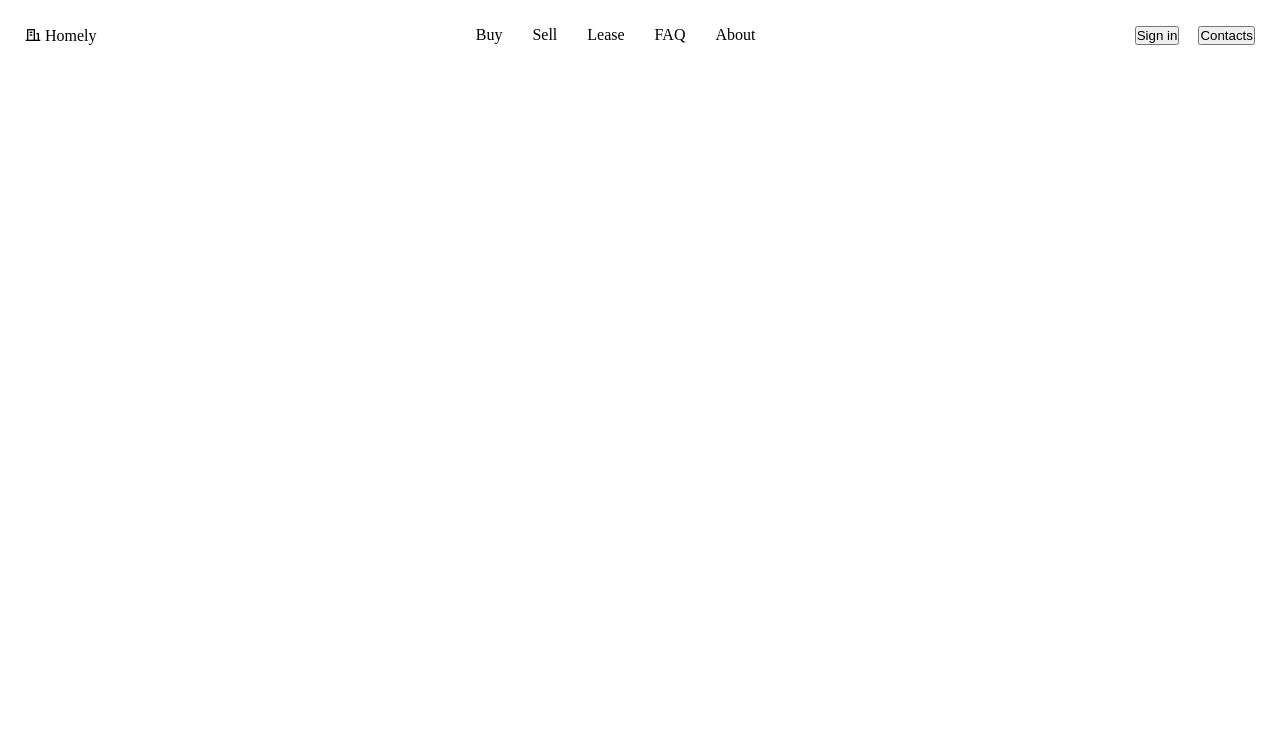
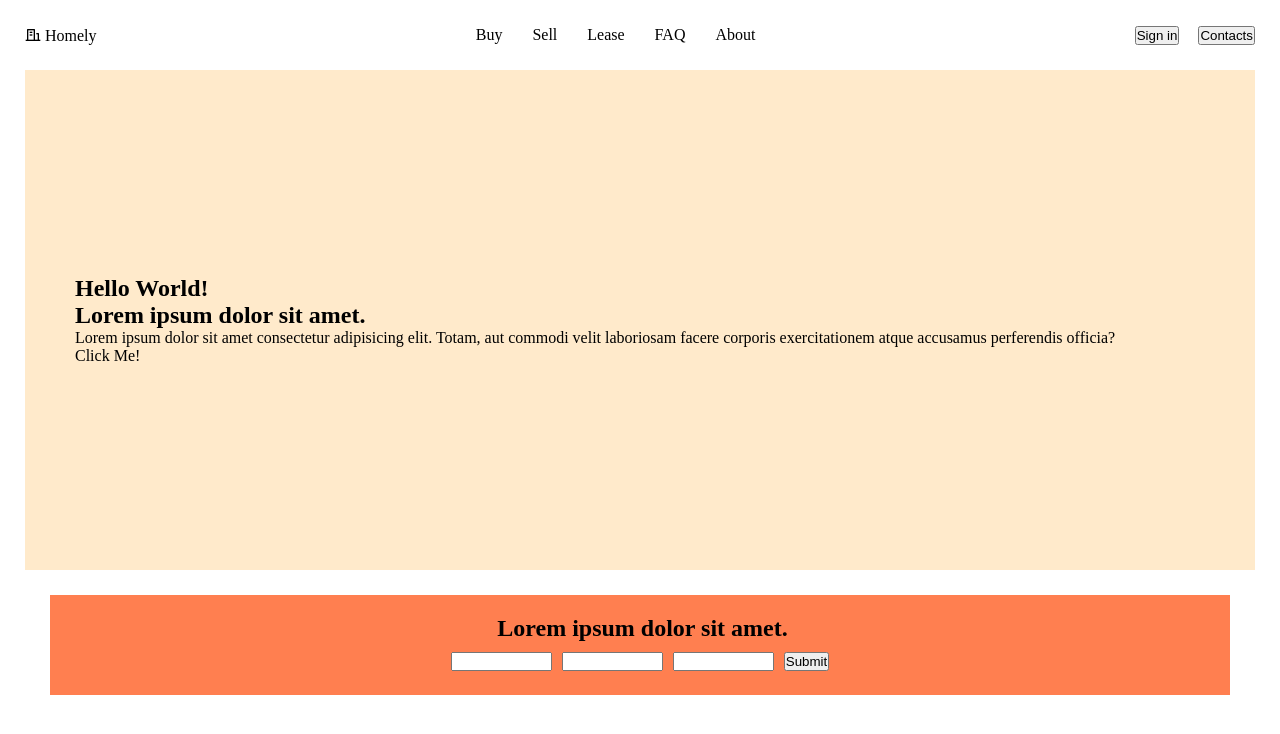
Before and after one commit to Pinalphine/Home-ely, a plain HTML site: page index.html in a window 1280 px wide. Drawn offline with nearby package versions, Linux system fonts and the light colour scheme.

Commit message:
fix navbarv1 + raw hero section + raw actionbar

```diff
--- a/index.html
+++ b/index.html
@@ -11,7 +11,7 @@
     <!-- <link rel="shortcut icon" href="src/img/favicon/favicon.ico" type="image/x-icon"> -->
 </head>
 <body>
-    <header>
+    <header class="container">
         <div class="__logo"><i class="ri-building-line "></i> Homely</div>
         <i class="ri-bar-chart-horizontal-line __menu-bar" id="menu-bar"></i>
         <nav class="__nav-link" id="nav-link">
@@ -28,5 +28,31 @@
             <button class="__contact">Contacts</button>
         </div>
     </header>
+
+    <section class="container">
+        <div class="__hero">
+            <div class="content">
+                <h1>Hello World!</h1>
+                <h2>Lorem ipsum dolor sit amet.</h2>
+                <p>Lorem ipsum dolor sit amet consectetur adipisicing elit. Totam, aut commodi velit laboriosam facere corporis exercitationem atque accusamus perferendis officia?</p>
+                <a href="#">Click Me!</a>
+            </div>
+        </div>
+        <div class="__action-bar container">
+            <h1>Lorem ipsum dolor sit amet.</h1>
+            <div class="__nav-action">
+            <ul>
+                <li><input type="text" name="name"
+                    size="10"></li>
+                <li><input type="text" name="name"
+                    size="10"></li>
+                <li><input type="text" name="name"
+                    size="10"></li>
+                <li><input type="submit" name="name"
+                    size="10"></li>
+            </ul>
+            </div>
+        </div>
+    </section>
 </body>
 </html>
--- a/src/css/style.css
+++ b/src/css/style.css
@@ -4,13 +4,25 @@
     padding: 0;
 }
 
-header {
+.container {
     display: flex;
     flex-wrap: wrap;
     justify-content: space-between;
     align-items: center;
+    margin-left: 25px;
+    margin-right: 25px;
     margin-top: 25px;
     margin-bottom: 25px;
+}
+
+.__hero {
+    display: flex;
+    align-items: center;
+    margin: 0 auto;
+}
+
+.content {
+    padding-left: 50px;
 }
 
 li {
@@ -27,20 +39,10 @@ a {
     color: #000;
 }
 
-
 .__nav-link ul {
     display: flex;
     justify-content: space-between;
     align-items: center;
-}
-
-.__logo {
-    margin-left: 25px;
-}
-
-
-.__btn-header {
-    margin-right: 25px;
 }
 
 .__sign-in {
@@ -50,10 +52,43 @@ a {
 nav ul a li{
     padding: 0 15px 0 15px;
 }
+
 .__menu-bar {
     display: none;
     color: #000;
     cursor: pointer;
+}
+
+.__hero {
+    width: 100%;
+    height: 500px;
+    background-color: #ffeacb;
+
+}
+
+.__action-bar {
+    display: flex;
+    flex-direction: column;
+    justify-content: center;
+    align-items: center;
+    width: 100%;
+    height: 100px;
+    background-color: coral;
+}
+
+
+.__action-bar h1 {
+    padding-left: 5px;
+}
+
+.__nav-action ul {
+    margin-top: 5px;
+    display:flex;
+
+}
+
+.__nav-action ul li {
+    padding: 5px;
 }
 
 @media screen and (max-width: 767px) {
@@ -86,11 +121,12 @@ nav ul a li{
     }
 
     .__menu-bar {
-        margin-right: 25px;
         display: block;
     }
 
     .__nav-link.show-menu, .__btn-header.show-menu  {
         display: flex;
     }
+
+
 }
```
